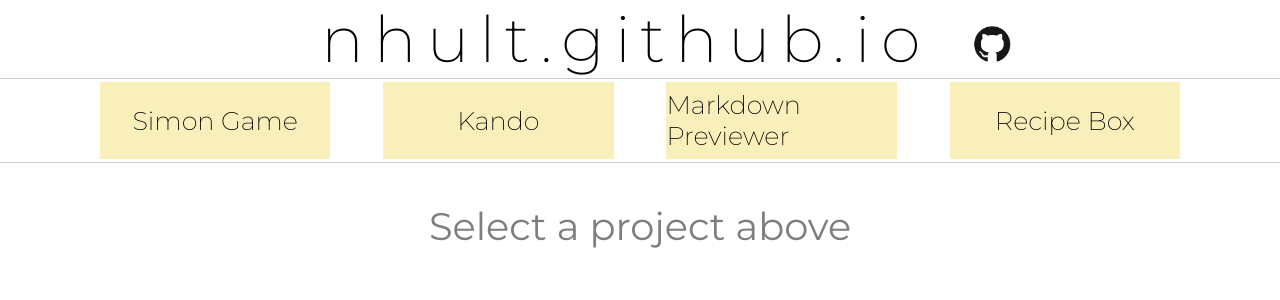
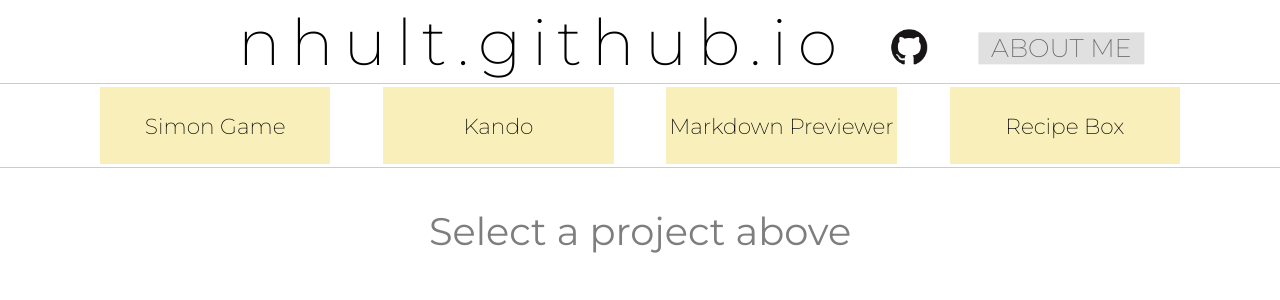
Before and after one commit to ViscoseSole/viscosesole.github.io, a React app: page / in a window 1280 px wide. Shown: the top 300 px of the page. Built offline with nearby package versions, Linux system fonts and the light colour scheme.

Commit message:
added about me page and fixed navbar font size

```diff
--- a/src/components/Header.jsx
+++ b/src/components/Header.jsx
@@ -19,6 +19,7 @@ export default class Header extends Component {
             <span className='Title-Full'>o</span>
             <a target='_blank' href='https://github.com/nhult'><img className='Header-Title-GitHub__icon' src={ GitHubLogo } alt='GitHub-Logo' /></a>
           </span>
+          <h3>ABOUT ME</h3>
         </div>
       </div>
     );
--- a/src/styles/Header.scss
+++ b/src/styles/Header.scss
@@ -3,9 +3,7 @@
   height: auto;
   display: flex;
 
-
-
-  & .Title-Full, .Title-Partial, .Header-Title-GitHub__icon {
+  & .Title-Full, .Title-Partial, .Header-Title-GitHub__icon, h3 {
     transition: all 0.3s ease;
     transition-delay: .2s;
   }
@@ -41,6 +39,16 @@
     & .Title-Full {
       opacity: 0;
     }
+
+    h3 {
+      font-size: 2vw;
+      transform: translate(0, 0.5vw);
+      opacity: 0;
+      background: #ccc;
+      width: 13vw;
+      height: 2.5vw;
+      text-align: center;
+    }
   }
 
   &:hover {
@@ -49,6 +57,10 @@
     }
     .Title-Full {
       opacity: 1;
+    }
+    h3 {
+      opacity: .6;
+      transform: translate(8vw, 0.5vw);
     }
   }
 
--- a/src/styles/NavBar.scss
+++ b/src/styles/NavBar.scss
@@ -22,7 +22,7 @@
     width: 18vw;
     height: 6vw;
 
-    font-size: 2vw;
+    font-size: 1.7vw;
     overflow: hidden;
     cursor: pointer;
     margin: 3px;
```
